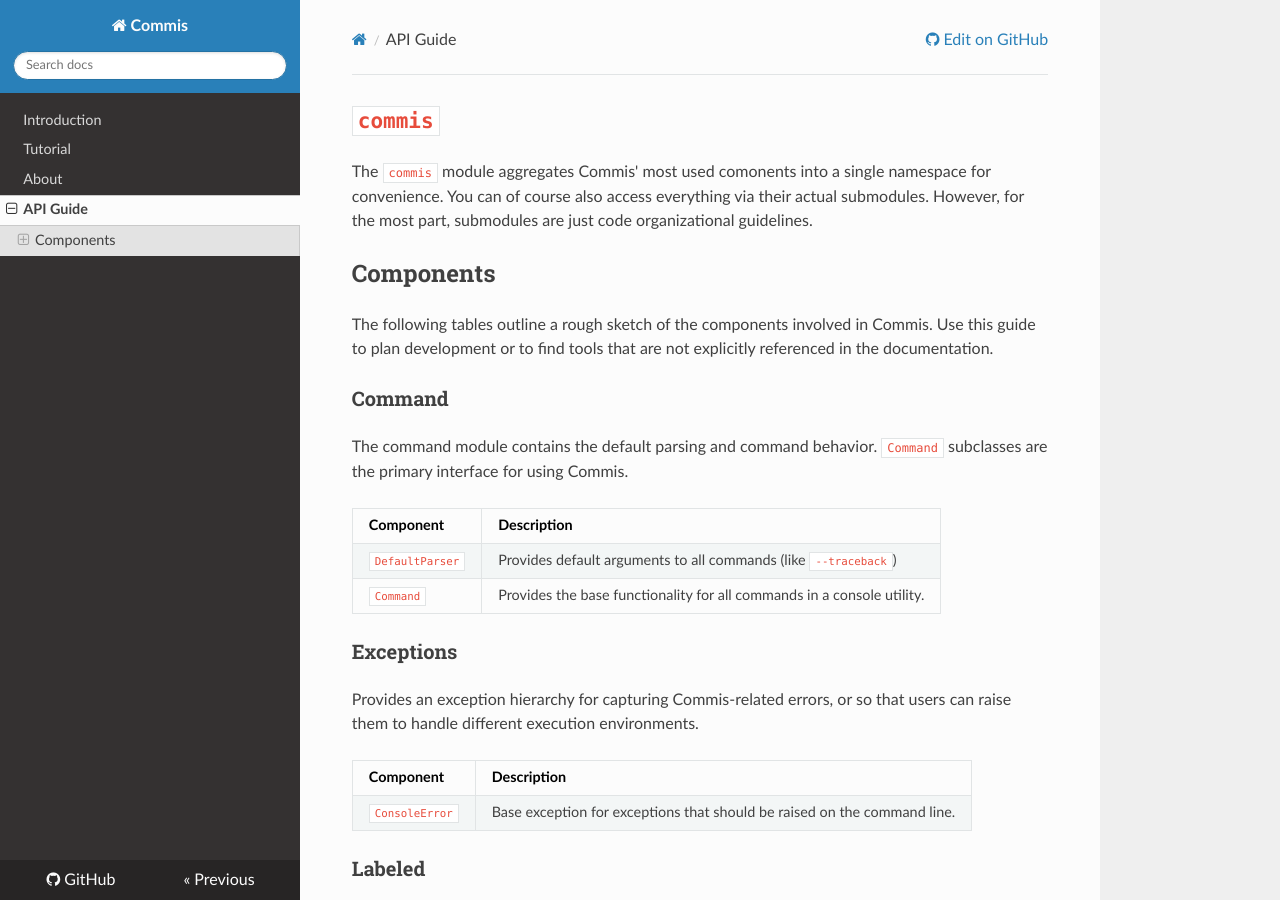
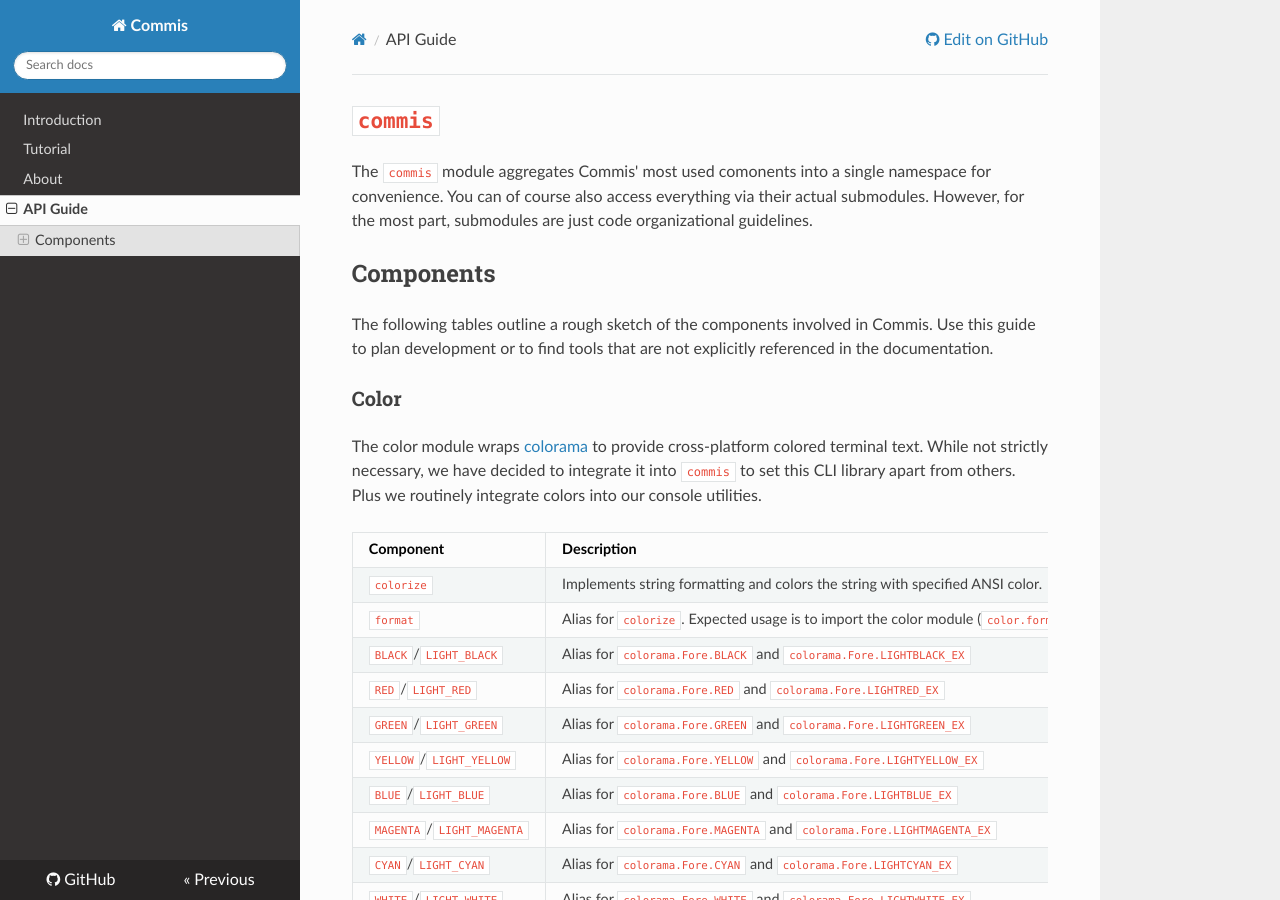
Before and after one commit to bbengfort/commis, an MkDocs documentation site: the page built from docs/api.md, in a window 1280 px wide and 900 px high. Built offline with MkDocs 1.6.1, drawn with Linux system fonts in a browser that asks for light colours; nearby versions of some CDN libraries; old or Windows-style settings are respelled for this version of MkDocs; some of the changed text lies outside the part shown.

Commit message:
color docs

```diff
--- a/commis/__init__.py
+++ b/commis/__init__.py
@@ -21,7 +21,7 @@
 from .command import Command
 from .labeled import LabelCommand
 from .version import get_version
-from .color   import color_format
+from .color   import colorize
 
 
 ##########################################################################
--- a/docs/api.md
+++ b/docs/api.md
@@ -5,6 +5,24 @@
 ## Components
 
 The following tables outline a rough sketch of the components involved in Commis. Use this guide to plan development or to find tools that are not explicitly referenced in the documentation.
+
+### Color
+
+The color module wraps [colorama](https://pypi.python.org/pypi/colorama) to provide cross-platform colored terminal text. While not strictly necessary, we have decided to integrate it into `commis` to set this CLI library apart from others. Plus we routinely integrate colors into our console utilities.
+
+Component  | Description
+---------- | -------------------------------------------------------------
+`colorize` | Implements string formatting and colors the string with specified ANSI color.
+`format`   | Alias for `colorize`. Expected usage is to import the color module (`color.format`)
+`BLACK`/`LIGHT_BLACK` | Alias for `colorama.Fore.BLACK` and `colorama.Fore.LIGHTBLACK_EX`
+`RED`/`LIGHT_RED` | Alias for `colorama.Fore.RED` and `colorama.Fore.LIGHTRED_EX`
+`GREEN`/`LIGHT_GREEN` | Alias for `colorama.Fore.GREEN` and `colorama.Fore.LIGHTGREEN_EX`
+`YELLOW`/`LIGHT_YELLOW` | Alias for `colorama.Fore.YELLOW` and `colorama.Fore.LIGHTYELLOW_EX`
+`BLUE`/`LIGHT_BLUE` | Alias for `colorama.Fore.BLUE` and `colorama.Fore.LIGHTBLUE_EX`
+`MAGENTA`/`LIGHT_MAGENTA` | Alias for `colorama.Fore.MAGENTA` and `colorama.Fore.LIGHTMAGENTA_EX`
+`CYAN`/`LIGHT_CYAN` | Alias for `colorama.Fore.CYAN` and `colorama.Fore.LIGHTCYAN_EX`
+`WHITE`/`LIGHT_WHITE` | Alias for `colorama.Fore.WHITE` and `colorama.Fore.LIGHTWHITE_EX`
+`RESET` | Alias for `colorama.Fore.RESET`
 
 ### Command
 
```
Also changed, not shown: 1 other file.
